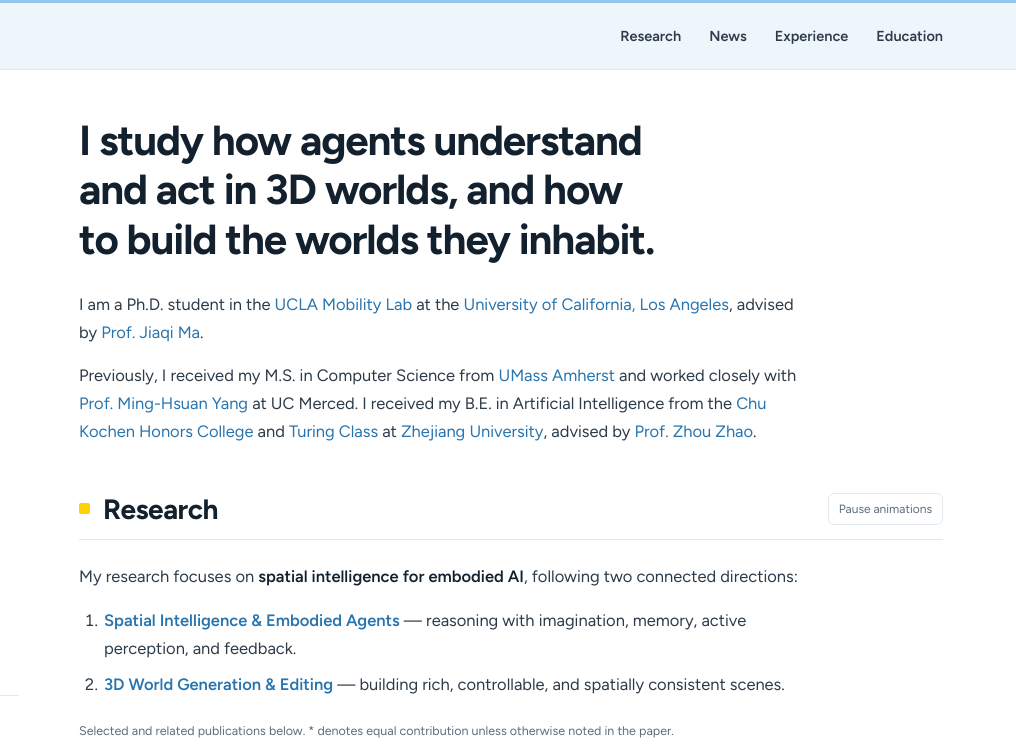
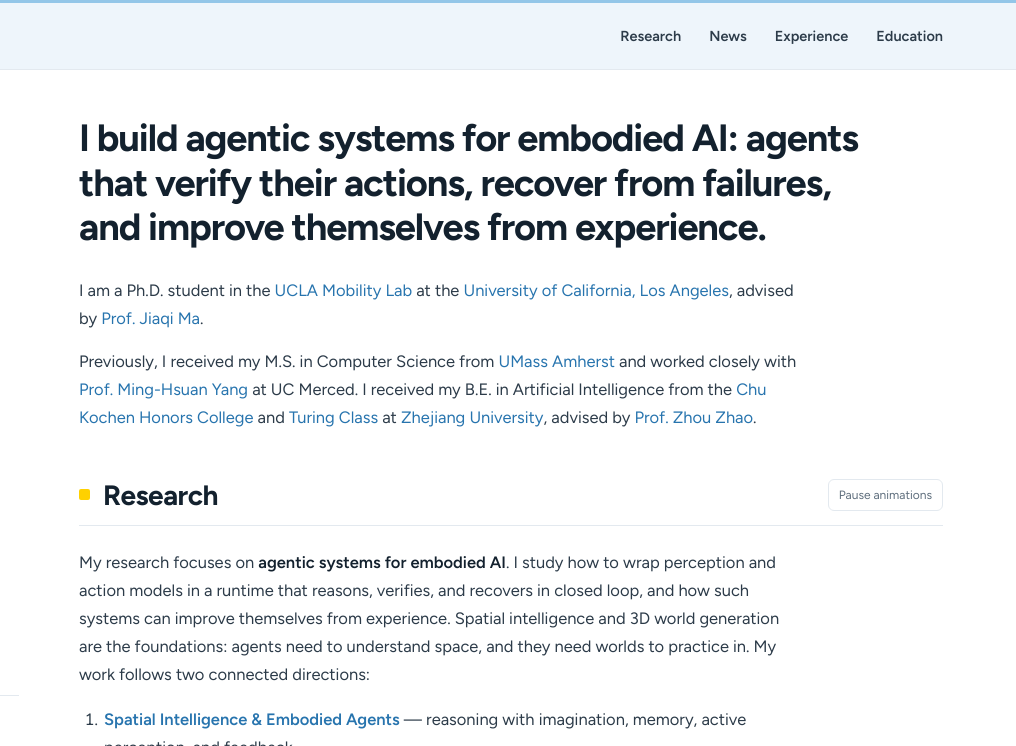
Before and after one commit to jiagengliu02/jiagengliu02.github.io, a plain HTML site: page index.html in a window 1280 px wide. Shown: the top 746 px of the page, 264-1280 px from the left. Drawn offline with Linux system fonts and the light colour scheme.

Commit message:
Reposition research statement around agentic systems
Update the opening line, Research intro, page title, description
and share card to the agentic-systems / self-improvement framing.

Co-Authored-By: Claude Fable 5.2 <noreply@anthropic.com>
Claude-Session: https://claude.ai/code/session_01LFmA95Vp6ys9UNWevdChpw

```diff
--- a/index.html
+++ b/index.html
@@ -4,23 +4,23 @@
   <meta charset="utf-8">
   <meta name="viewport" content="width=device-width, initial-scale=1">
   <meta name="author" content="Jiageng Liu">
-  <meta name="description" content="Jiageng Liu is a Ph.D. student at UCLA studying spatial intelligence, embodied agents, and 3D world generation and editing.">
+  <meta name="description" content="Jiageng Liu is a Ph.D. student at UCLA building agentic systems for embodied AI: agents that verify their actions, recover from failures, and improve themselves from experience.">
   <meta name="theme-color" content="#93c6e8">
   <link rel="canonical" href="https://jiagengliu02.github.io/">
   <meta property="og:type" content="website">
   <meta property="og:site_name" content="Jiageng Liu">
-  <meta property="og:title" content="Jiageng Liu | Spatial Intelligence &amp; Embodied AI">
-  <meta property="og:description" content="Jiageng Liu is a Ph.D. student at UCLA studying spatial intelligence, embodied agents, and 3D world generation and editing.">
+  <meta property="og:title" content="Jiageng Liu | Agentic Systems for Embodied AI">
+  <meta property="og:description" content="Jiageng Liu is a Ph.D. student at UCLA building agentic systems for embodied AI: agents that verify their actions, recover from failures, and improve themselves from experience.">
   <meta property="og:url" content="https://jiagengliu02.github.io/">
   <meta property="og:image" content="https://jiagengliu02.github.io/img/og-card.png">
   <meta property="og:image:width" content="1200">
   <meta property="og:image:height" content="630">
-  <meta property="og:image:alt" content="Jiageng Liu, Ph.D. student at UCLA: I study how agents understand and act in 3D worlds, and how to build the worlds they inhabit.">
+  <meta property="og:image:alt" content="Jiageng Liu, Ph.D. student at UCLA: I build agentic systems for embodied AI: agents that verify their actions, recover from failures, and improve themselves from experience.">
   <meta name="twitter:card" content="summary_large_image">
-  <title>Jiageng Liu | Spatial Intelligence &amp; Embodied AI</title>
+  <title>Jiageng Liu | Agentic Systems for Embodied AI</title>
   <link rel="icon" href="img/ucla-favicon.ico" type="image/x-icon">
   <link rel="preload" href="fonts/figtree-latin-variable.woff2" as="font" type="font/woff2" crossorigin>
-  <link rel="stylesheet" href="stylesheet.css?v=f257d01ae465">
+  <link rel="stylesheet" href="stylesheet.css?v=874c166f410d">
 </head>
 <body>
 <a class="skip-link" href="#main">Skip to content</a>
@@ -54,14 +54,14 @@
   <main id="main">
     <section id="about" aria-labelledby="about-heading">
       <h2 id="about-heading" class="visually-hidden">About Me</h2>
-      <p class="lede">I study how agents understand and act in 3D worlds, and how to build the worlds they inhabit.</p>
+      <p class="lede">I build agentic systems for embodied AI: agents that verify their actions, recover from failures, and improve themselves from experience.</p>
       <p>I am a Ph.D. student in the <a href="https://mobility-lab.seas.ucla.edu/">UCLA Mobility Lab</a> at the <a href="https://www.ucla.edu/">University of California, Los Angeles</a>, advised by <a href="https://samueli.ucla.edu/people/jiaqi-ma/">Prof. Jiaqi Ma</a>.</p>
       <p>Previously, I received my M.S. in Computer Science from <a href="https://www.umass.edu/">UMass Amherst</a> and worked closely with <a href="https://faculty.ucmerced.edu/mhyang/">Prof. Ming-Hsuan Yang</a> at UC Merced. I received my B.E. in Artificial Intelligence from the <a href="http://ckc.zju.edu.cn/ckcen/">Chu Kochen Honors College</a> and <a href="http://www.cs.zju.edu.cn/turingclass_en/">Turing Class</a> at <a href="https://www.zju.edu.cn/english/">Zhejiang University</a>, advised by <a href="https://person.zju.edu.cn/zhaozhou">Prof. Zhou Zhao</a>.</p>
     </section>
 
     <section id="research" aria-labelledby="research-heading">
       <div class="section-heading"><h2 id="research-heading">Research</h2><button type="button" id="animation-toggle" hidden>Pause animations</button></div>
-      <p>My research focuses on <strong>spatial intelligence for embodied AI</strong>, following two connected directions:</p>
+      <p>My research focuses on <strong>agentic systems for embodied AI</strong>. I study how to wrap perception and action models in a runtime that reasons, verifies, and recovers in closed loop, and how such systems can improve themselves from experience. Spatial intelligence and 3D world generation are the foundations: agents need to understand space, and they need worlds to practice in. My work follows two connected directions:</p>
       <ol class="research-overview">
         <li><a href="#spatial-intelligence">Spatial Intelligence &amp; Embodied Agents</a><span> — reasoning with imagination, memory, active perception, and feedback.</span></li>
         <li><a href="#world-generation">3D World Generation &amp; Editing</a><span> — building rich, controllable, and spatially consistent scenes.</span></li>
--- a/stylesheet.css
+++ b/stylesheet.css
@@ -85,7 +85,7 @@ main { min-width: 0; }
 main > section { margin-bottom: 52px; }
 main > section > p { max-width: var(--measure); }
 #about { margin-bottom: 46px; }
-.lede { max-width: 18em; margin: 2px 0 26px; color: var(--strong); font-size: 42px; font-weight: 700; line-height: 1.17; letter-spacing: -1.1px; text-wrap: balance; }
+.lede { max-width: 21em; margin: 2px 0 26px; color: var(--strong); font-size: 38px; font-weight: 700; line-height: 1.17; letter-spacing: -1.1px; text-wrap: balance; }
 .section-heading { display: flex; justify-content: space-between; align-items: center; gap: 16px; padding-bottom: 12px; margin-bottom: 22px; border-bottom: 1px solid var(--line); }
 .section-heading h2 { padding: 0; border: 0; margin: 0; }
 #animation-toggle { background: var(--surface); color: var(--muted); border: 1px solid var(--line); border-radius: 6px; padding: 5px 10px; cursor: pointer; font-size: 12px; white-space: nowrap; }
```
Also changed, not shown: img/og-card.png.
